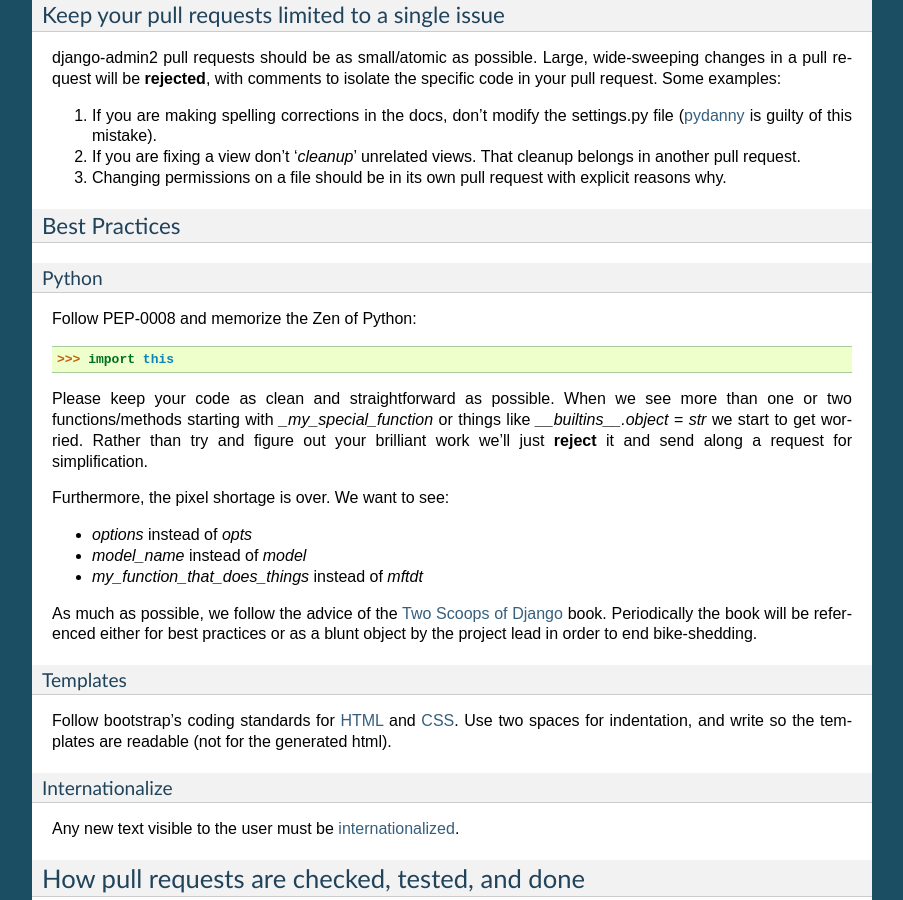
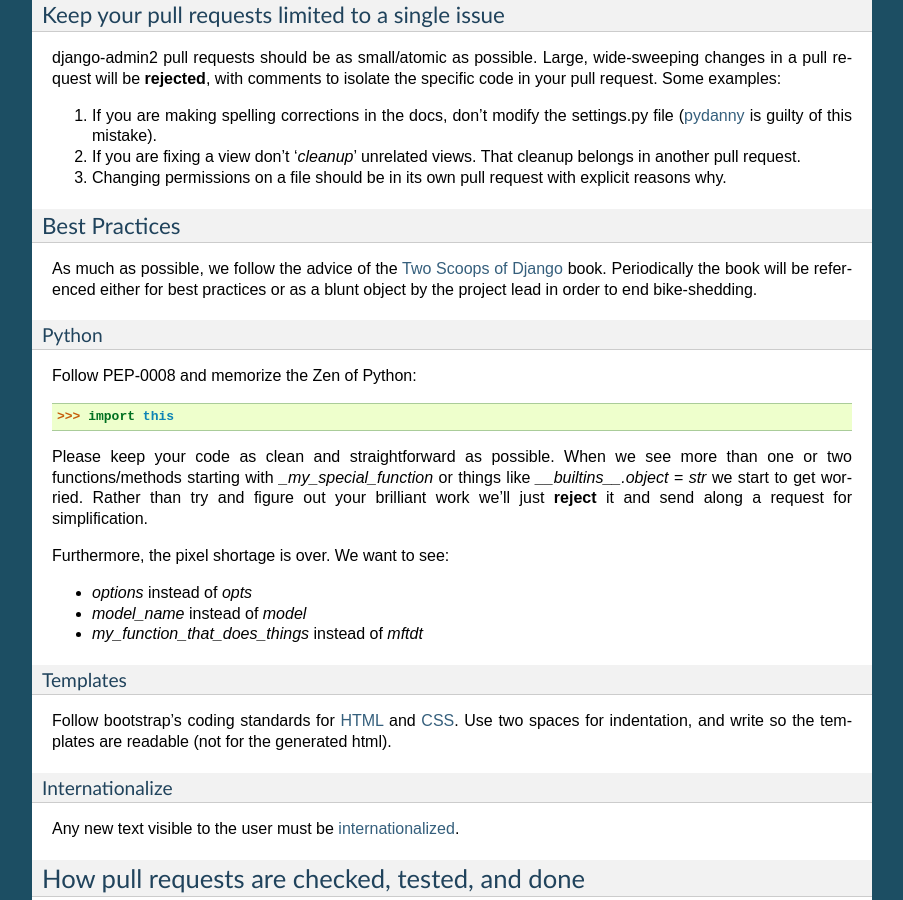
Before and after one commit to jazzband/django-admin2, a Sphinx documentation site: the page built from docs/contributing.rst, in a window 1280 px wide and 900 px high, scrolled down 3419 px. Shown: the whole window, without its empty margins (198-1101 px from the left). Built offline with Sphinx 7.4.7, drawn with Linux system fonts in a browser that asks for light colours; pages that are not in the unit, such as notebooks, are missing from menus; part of the change alters nothing that is shown.

```diff
--- a/docs/contributing.rst
+++ b/docs/contributing.rst
@@ -186,6 +186,11 @@ django-admin2 pull requests should be as small/atomic as possible. Large, wide-s
 Best Practices
 --------------
 
+
+As much as possible, we follow the advice of the `Two Scoops of Django`_ book. Periodically the book will be referenced either for best practices or as a blunt object by the project lead in order to end bike-shedding.
+
+.. _`Two Scoops of Django`: https://2scoops.org
+
 Python
 ~~~~~~
 
@@ -200,10 +205,6 @@ Furthermore, the pixel shortage is over. We want to see:
 * `options` instead of `opts`
 * `model_name` instead of `model`
 * `my_function_that_does_things` instead of `mftdt`
-
-As much as possible, we follow the advice of the `Two Scoops of Django`_ book. Periodically the book will be referenced either for best practices or as a blunt object by the project lead in order to end bike-shedding.
-
-.. _`Two Scoops of Django`: https://2scoops.org
 
 Templates
 ~~~~~~~~~
```
